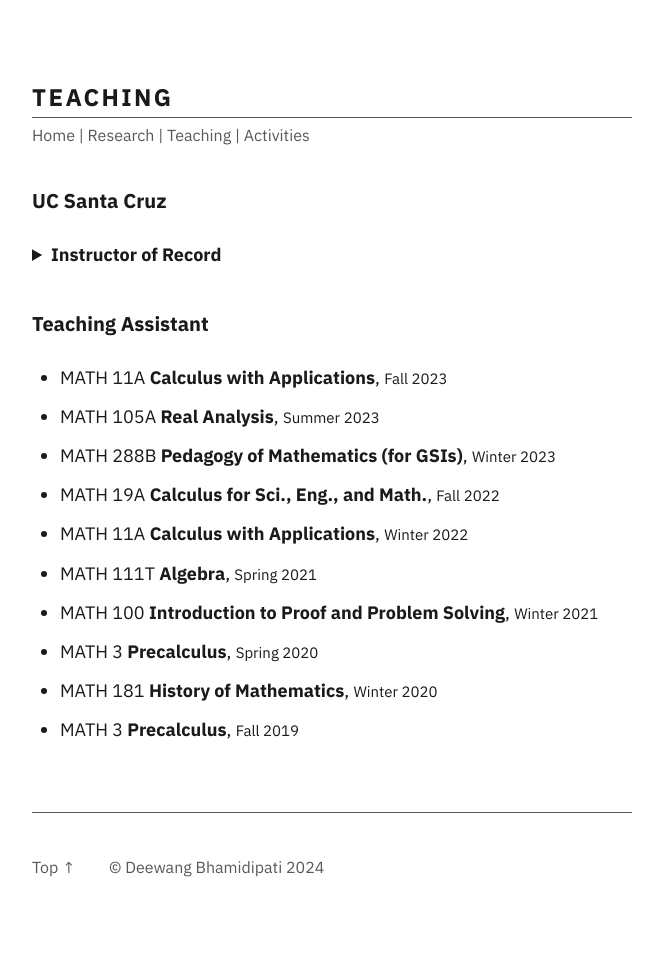
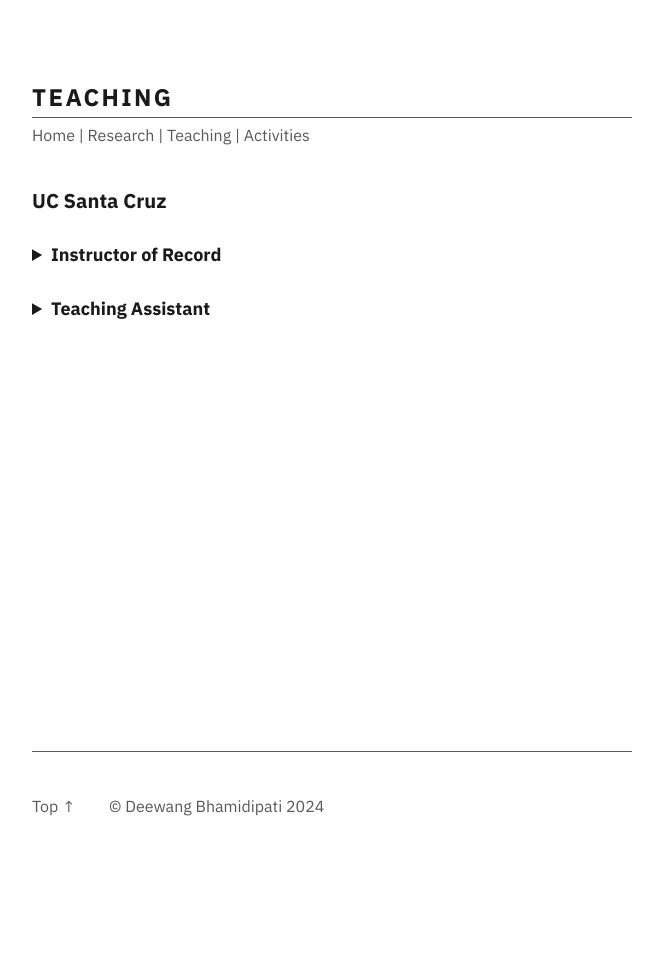
Before and after one commit to junkquill/junkquill.github.io, a Jekyll site: the page built from _pages/teaching.md, in a window 1280 px wide. Shown: the whole page, without its empty margins (308-971 px from the left). Built offline with Jekyll 4.4.1, drawn with Linux system fonts in a browser that asks for light colours; after the commit the page ends 900 px from its top, so only the background shows below that.

Commit message:
teaching-update

```diff
--- a/_pages/teaching.md
+++ b/_pages/teaching.md
@@ -39,7 +39,8 @@ permalink: /teaching
 </ul>
 </details>
 
-### Teaching Assistant
+<details>
+    <summary><b>Teaching Assistant</b></summary>
 
 <ul style="line-height:180%">
 
@@ -64,3 +65,4 @@ permalink: /teaching
 <li> MATH 3 <b>Precalculus</b>, <small>Fall 2019</small></li>
 
 </ul>
+</details>
```
